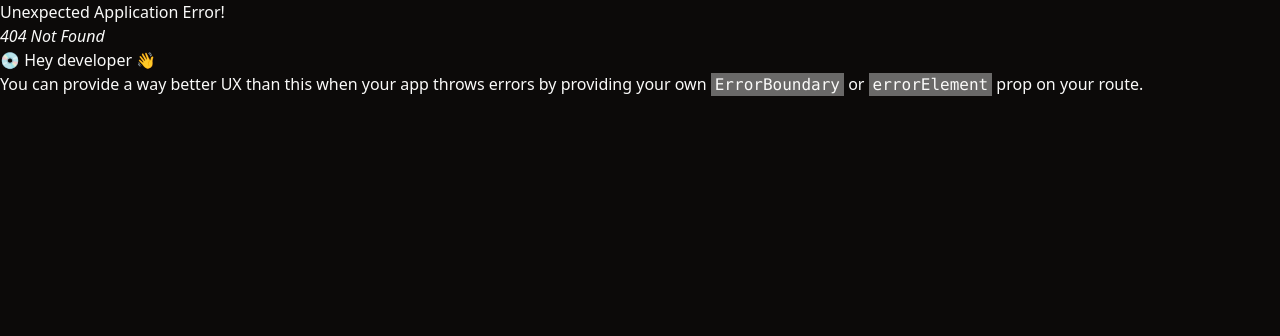
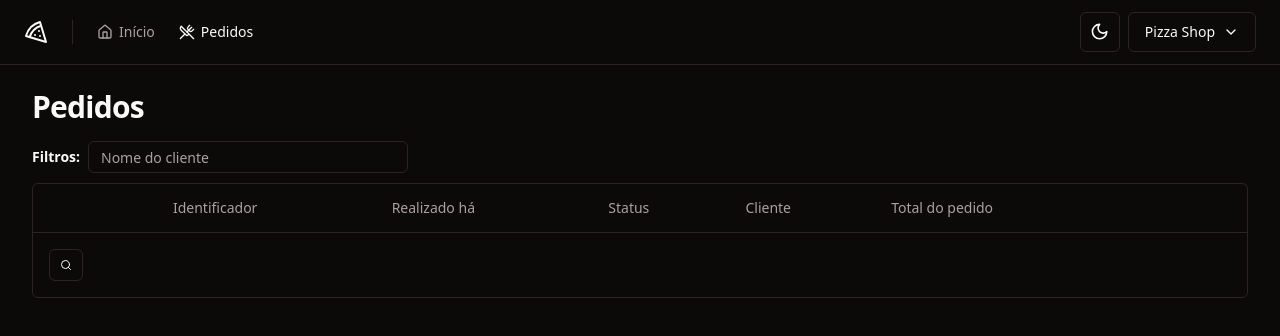
Before and after one commit to LeonardoAlbano/pizzashop-web, a React (Vite) app: page /orders in a window 1280 px wide. Before the commit this address had no page. Shown: the top 336 px of the page. Built offline with nearby package versions, Linux system fonts and the light colour scheme.

Commit message:
config table

```diff
--- a/src/components/ui/button.tsx
+++ b/src/components/ui/button.tsx
@@ -22,6 +22,7 @@
       size: {
         default: 'h-10 px-4 py-2',
         sm: 'h-9 rounded-md px-3',
+        xs: 'h-8 px-2.5',
         lg: 'h-11 rounded-md px-8',
         icon: 'h-10 w-10',
       },
--- /dev/null
+++ b/src/components/ui/table.tsx
@@ -0,0 +1,117 @@
+import * as React from "react"
+
+import { cn } from "@/lib/utils"
+
+const Table = React.forwardRef<
+  HTMLTableElement,
+  React.HTMLAttributes<HTMLTableElement>
+>(({ className, ...props }, ref) => (
+  <div className="relative w-full overflow-auto">
+    <table
+      ref={ref}
+      className={cn("w-full caption-bottom text-sm", className)}
+      {...props}
+    />
+  </div>
+))
+Table.displayName = "Table"
+
+const TableHeader = React.forwardRef<
+  HTMLTableSectionElement,
+  React.HTMLAttributes<HTMLTableSectionElement>
+>(({ className, ...props }, ref) => (
+  <thead ref={ref} className={cn("[&_tr]:border-b", className)} {...props} />
+))
+TableHeader.displayName = "TableHeader"
+
+const TableBody = React.forwardRef<
+  HTMLTableSectionElement,
+  React.HTMLAttributes<HTMLTableSectionElement>
+>(({ className, ...props }, ref) => (
+  <tbody
+    ref={ref}
+    className={cn("[&_tr:last-child]:border-0", className)}
+    {...props}
+  />
+))
+TableBody.displayName = "TableBody"
+
+const TableFooter = React.forwardRef<
+  HTMLTableSectionElement,
+  React.HTMLAttributes<HTMLTableSectionElement>
+>(({ className, ...props }, ref) => (
+  <tfoot
+    ref={ref}
+    className={cn(
+      "border-t bg-muted/50 font-medium [&>tr]:last:border-b-0",
+      className
+    )}
+    {...props}
+  />
+))
+TableFooter.displayName = "TableFooter"
+
+const TableRow = React.forwardRef<
+  HTMLTableRowElement,
+  React.HTMLAttributes<HTMLTableRowElement>
+>(({ className, ...props }, ref) => (
+  <tr
+    ref={ref}
+    className={cn(
+      "border-b transition-colors hover:bg-muted/50 data-[state=selected]:bg-muted",
+      className
+    )}
+    {...props}
+  />
+))
+TableRow.displayName = "TableRow"
+
+const TableHead = React.forwardRef<
+  HTMLTableCellElement,
+  React.ThHTMLAttributes<HTMLTableCellElement>
+>(({ className, ...props }, ref) => (
+  <th
+    ref={ref}
+    className={cn(
+      "h-12 px-4 text-left align-middle font-medium text-muted-foreground [&:has([role=checkbox])]:pr-0",
+      className
+    )}
+    {...props}
+  />
+))
+TableHead.displayName = "TableHead"
+
+const TableCell = React.forwardRef<
+  HTMLTableCellElement,
+  React.TdHTMLAttributes<HTMLTableCellElement>
+>(({ className, ...props }, ref) => (
+  <td
+    ref={ref}
+    className={cn("p-4 align-middle [&:has([role=checkbox])]:pr-0", className)}
+    {...props}
+  />
+))
+TableCell.displayName = "TableCell"
+
+const TableCaption = React.forwardRef<
+  HTMLTableCaptionElement,
+  React.HTMLAttributes<HTMLTableCaptionElement>
+>(({ className, ...props }, ref) => (
+  <caption
+    ref={ref}
+    className={cn("mt-4 text-sm text-muted-foreground", className)}
+    {...props}
+  />
+))
+TableCaption.displayName = "TableCaption"
+
+export {
+  Table,
+  TableHeader,
+  TableBody,
+  TableFooter,
+  TableHead,
+  TableRow,
+  TableCell,
+  TableCaption,
+}
--- /dev/null
+++ b/src/pages/app/orders/orders.tsx
@@ -0,0 +1,50 @@
+import { Helmet } from 'react-helmet-async'
+
+import { Input } from '@/components/ui/input'
+import { Table, TableBody, TableCell, TableHead, TableHeader, TableRow } from '@/components/ui/table'
+import { Button } from '@/components/ui/button'
+import { Search } from 'lucide-react'
+
+export function Orders() {
+  return (
+    <>
+      <Helmet title="Pedidos" />
+      <div className="flex flex-col gap-4">
+        <h1 className="text-3xl font-bold tracking-tight"> Pedidos </h1>
+      </div>
+      <div className="space-y-2.5">
+        <form className="flex items-center gap-2">
+          <span className="text-sm font-semibold">Filtros:</span>
+          <Input placeholder="Nome do cliente" className="h-8 w-[320px]" />
+        </form>
+        <div className="border rounded-md">
+          <Table>
+            <TableHeader>
+              <TableRow>
+                <TableHead></TableHead>
+                <TableHead>Identificador</TableHead>
+                <TableHead>Realizado há</TableHead>
+                <TableHead>Status</TableHead>
+                <TableHead>Cliente</TableHead>
+                <TableHead>Total do pedido</TableHead>
+                <TableHead></TableHead>
+                <TableHead></TableHead>
+              </TableRow>
+            </TableHeader>
+            <TableBody>
+              <TableRow>
+                <TableCell>
+                  <Button variant="outline" size="xs">
+                    <Search className="h-3 w-3" />
+                    <span className="sr-only">Delathes do pedido</span>
+                  </Button>
+                </TableCell>
+
+              </TableRow>
+            </TableBody>
+          </Table>
+        </div>
+      </div>
+    </>
+  )
+}
--- a/src/routes.tsx
+++ b/src/routes.tsx
@@ -3,6 +3,7 @@
 import { AppLayout } from './pages/_layouts/app'
 import { AuthLayout } from './pages/_layouts/auth'
 import { Dashboard } from './pages/app/dashboard'
+import { Orders } from './pages/app/orders/orders'
 import { SignIn } from './pages/auth/sign-in'
 import { SignUp } from './pages/auth/sign-up'
 
@@ -10,7 +11,10 @@
   {
     path: '/',
     element: <AppLayout />,
-    children: [{ path: '/', element: <Dashboard /> }],
+    children: [
+      { path: '/', element: <Dashboard /> },
+      { path: '/orders', element: <Orders /> },
+    ],
   },
 
   {
```
Also changed, not shown: src/components/account-menu.tsx (+4 -4 lines).
